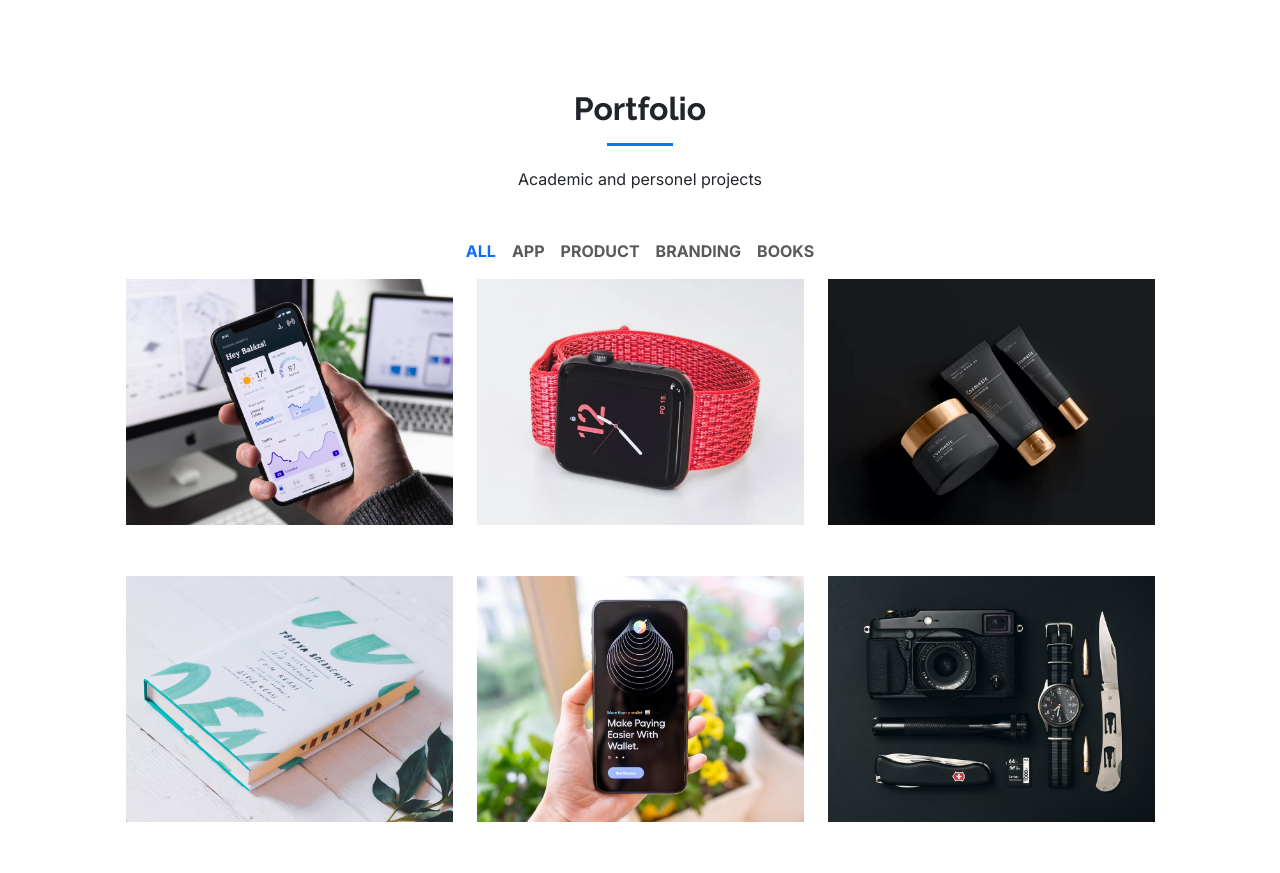
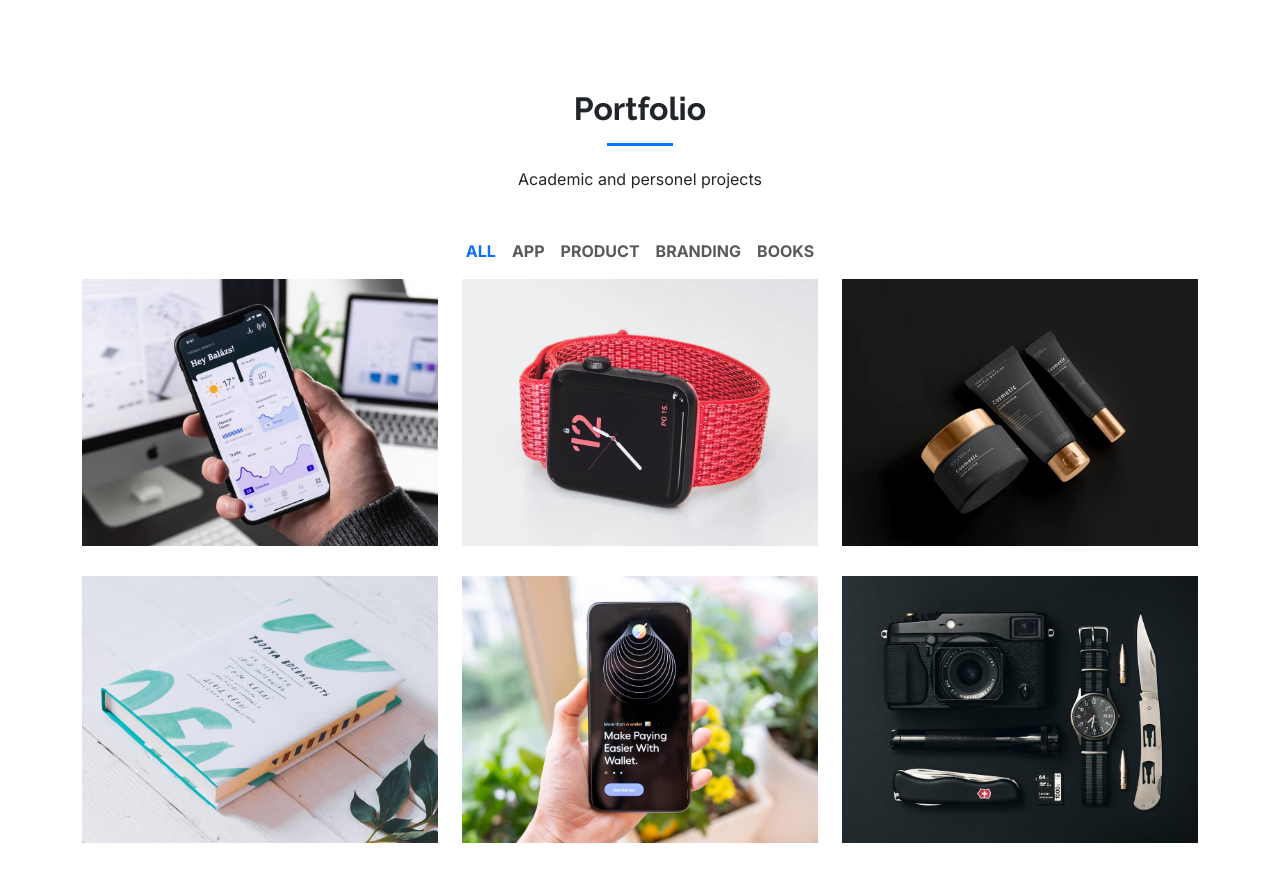
Before and after one commit to soufiane-amt/My-Portfolio, a Next.js app: page / in a window 1280 px wide. Built offline with nearby package versions, Linux system fonts and the light colour scheme.

Commit message:
Improving portfolio list

```diff
--- a/src/app/components/Portfolio.tsx
+++ b/src/app/components/Portfolio.tsx
@@ -47,7 +47,7 @@ interface ProjectCardType {
 }
 const ProjectCard: React.FC<{ project: ProjectCardType }> = ({ project }) => {
     return (
-        <div className={`${style.project_card} col-lg-4 col-md-6 position-relative`}>
+        <div className={`${style.project_card} col-lg-4 col-md-6  position-relative`}>
             <div>
                 <img
                     src={`${project.imgSrc}`}
@@ -95,7 +95,6 @@ function ProjectsNavBarList ()
                     </ul>
                 </div>
             </nav>
-            <div className={` ${style.project_card_list}`}>
                 <div className={`row d-flex justify-content-center`} >
                     {
                         projectList.map ((item)=>
@@ -104,7 +103,6 @@ function ProjectsNavBarList ()
                         )
                     }
                 </div>
-            </div>
         </div>
     )
 }
--- a/src/app/styles/Portfolio.module.css
+++ b/src/app/styles/Portfolio.module.css
@@ -1,9 +1,9 @@
 .project_card {
-    cursor: pointer;
-    width: 351px;
-    height: 297px;
+    /* cursor: pointer; */
+    /* width: 331px;
+    height: 277px; */
     overflow: hidden;
-
+    margin-bottom: 30px;
   }
 
 .project_card img {
@@ -11,9 +11,6 @@
     width: 100%;
 }
 
-.project_card_list {
-    align-self: center;
-}
 
 .card_description{
     background-color: rgba(255, 255, 255, 0.9);
@@ -24,11 +21,12 @@
     padding-inline: 18px;
     padding-top: 12px;
     top: -100%; /* Hide the description by moving it down */
-    transition: top 0.3s ease-in-out; /* Transition effect */
+    transition: top 0.3s ease-in-out;
 }
 
 .project_card:hover .card_description{
-    top: 42%;
+    top: 55%;
+    /* bottom: 5%; */
 }
 
 .card_description p {
```
